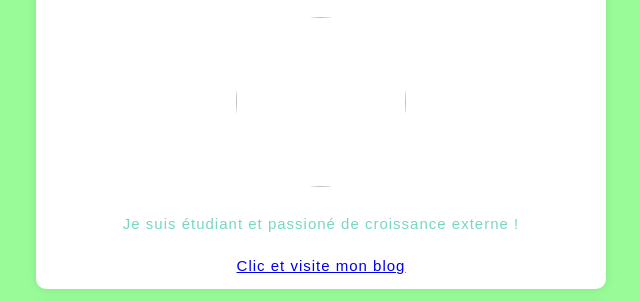
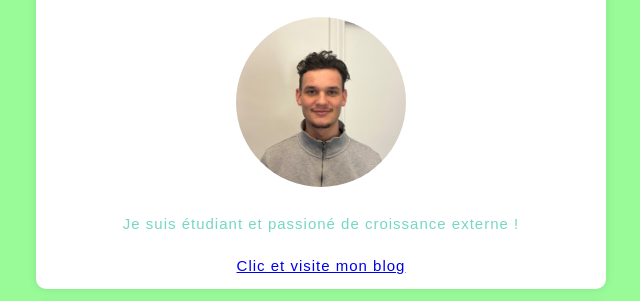
Before and after one commit to Julesaudencia/myrealprofil, a plain HTML site: page index.html in a window 1280 px wide. Shown: the part 107-408 px from the top of the page, without its empty margins (319-959 px from the left). Drawn offline with Linux system fonts and the light colour scheme.

Commit message:
Add files via upload

```diff
--- a/index.html
+++ b/index.html
@@ -16,7 +16,7 @@
 
     <div class="section">
       <h1>Bonjour, moi c'est Jules</h1>
-      <img src="Photo/julesbarbee.jpeg" class="photo">
+      <img src="julesbarbee.jpeg" class="photo">
       <p>Je suis étudiant et passioné de croissance externe !</p>
       <a href="http://blog-expert-croissanceexterne.fr" target="_blank">Clic et visite mon blog</a>
     </div>
```
